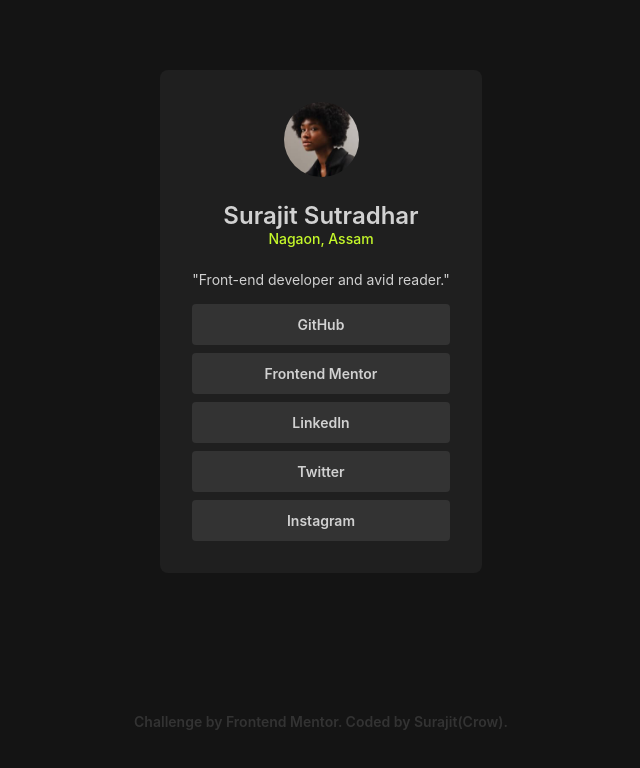
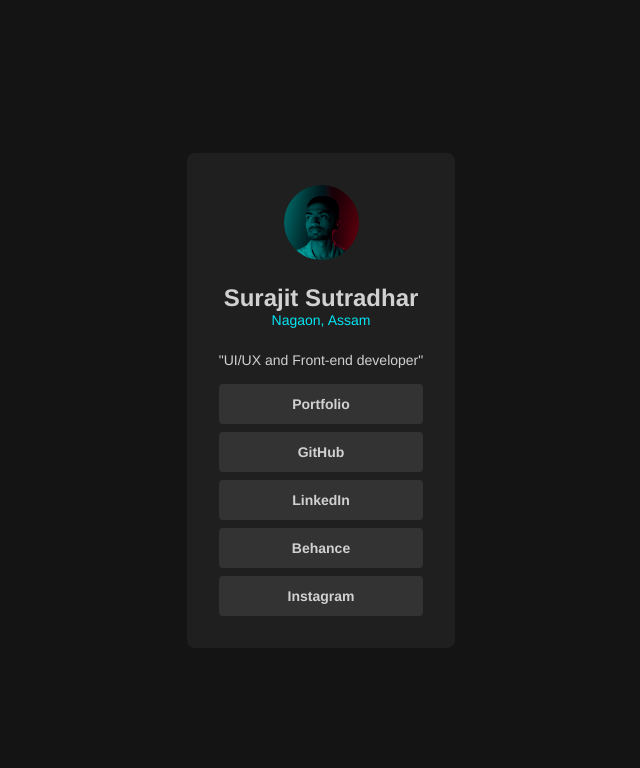
Before and after one commit to surajit-13-sutradhar/Social-Links-Page, a plain HTML site: page index.html in a window 1280 px wide. Shown: the whole page, without its empty margins (319-959 px from the left). Drawn offline with Linux system fonts and the light colour scheme.

Commit message:
final commit

```diff
--- a/index.html
+++ b/index.html
@@ -3,8 +3,6 @@
 <head>
   <meta charset="UTF-8">
   <meta name="viewport" content="width=device-width, initial-scale=1.0"> <!-- displays site properly based on user's device -->
-
-  <link rel="icon" type="image/png" sizes="32x32" href="./assets/images/favicon-32x32.png">
 
   <title>Social links profile</title>
   <link rel="stylesheet" href="style.css">
@@ -13,25 +11,21 @@
 <body>
     <div class="container">
         <div class="basicInfo">
-            <div class="image"><img src="assets/images/avatar-jessica.jpeg" alt="Profile Picture"></div>
+            <div class="image"><img src="assets/images/avatar-surajit.jpg" alt="Profile Picture"></div>
             <div class="info">
                 <p class="name">Surajit Sutradhar</p>
                 <p class="place">Nagaon, Assam</p>
             </div>
-            <div class="description">"Front-end developer and avid reader."</div>
+            <div class="description">"UI/UX and Front-end developer"</div>
         </div>
         <ul class="list">
-            <li class="listItem"><a href="#">GitHub</a></li>
-            <li class="listItem"><a href="#">Frontend Mentor</a></li>
-            <li class="listItem"><a href="#">LinkedIn</a></li>
-            <li class="listItem"><a href="#">Twitter</a></li>
-            <li class="listItem"><a href="#">Instagram</a></li>
+            <li class="listItem"><a href="https://surajitsutradhar.vercel.app/">Portfolio</a></li>
+            <li class="listItem"><a href="https://github.com/surajit-13-sutradhar">GitHub</a></li>
+            <li class="listItem"><a href="https://www.linkedin.com/in/surajit-sutradhar?utm_source=share&utm_campaign=share_via&utm_content=profile&utm_medium=android_app">LinkedIn</a></li>
+            <li class="listItem"><a href="https://www.behance.net/surajitsutradh2">Behance</a></li>
+            <li class="listItem"><a href="https://www.instagram.com/surajitdzn/">Instagram</a></li>
         </ul>
     </div>
 
-  <div class="attribution">
-    Challenge by <a href="https://www.frontendmentor.io?ref=challenge" target="_blank">Frontend Mentor</a>.
-    Coded by <a href="#">Surajit(Crow)</a>.
-  </div>
 </body>
 </html>
--- a/style.css
+++ b/style.css
@@ -1,13 +1,13 @@
 :root {
     /* Colors */
-    --color-green: hsl(75, 94%, 57%);
+    --color-green: hsl(184, 96%, 49%);
     --color-white: hsl(0, 0%, 82%);
     --color-grey-700: hsl(0, 0%, 20%);
     --color-grey-800: hsl(0, 0%, 12%);
     --color-grey-900: hsl(0, 0%, 8%);
 
     /* Typography */
-    --font-family-inter: 'Inter', sans-serif;
+    --font-family-inter: 'Helvetica', sans-serif;
     --font-weight-regular: 400;
     --font-weight-medium: 500;
     --font-weight-semibold: 600;
```
Also changed, not shown: assets/images/avatar-jessica.jpeg (deleted), assets/images/avatar-surajit.jpg (added), assets/images/favicon-32x32.png (deleted), design/active-states.jpg (deleted), design/destkop-design.jpg (deleted), design/mobile-design.jpg (deleted).
